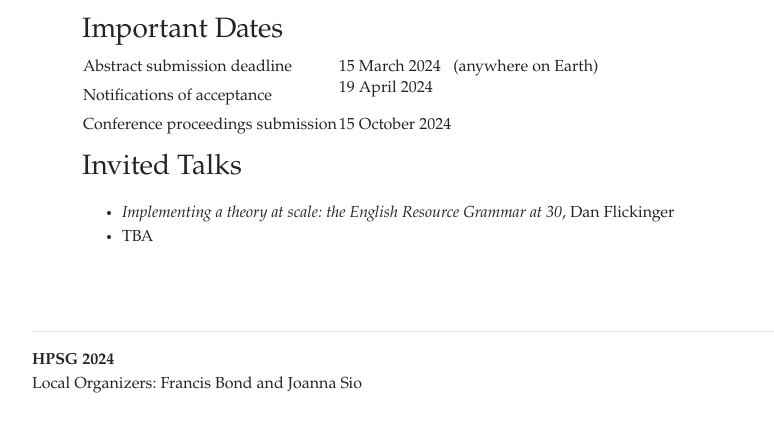
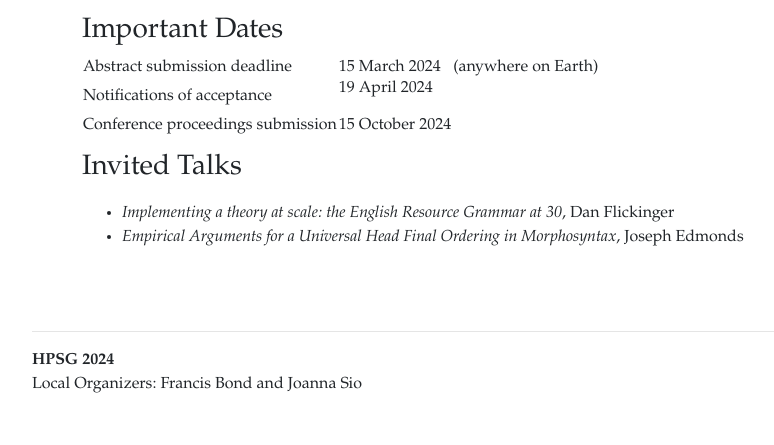
Before and after one commit to bond-lab/2024-hpsg, a Flask app: page / in a window 1280 px wide. Shown: the part 468-913 px from the top of the page, without its empty margins (88-862 px from the left). Run offline with Flask 3, Linux system fonts and the light colour scheme; some libraries are stand-ins or nearby versions.

Commit message:
Added Joe Edmond's invited talk

```diff
--- a/docs/index.html
+++ b/docs/index.html
@@ -104,7 +104,7 @@ Languages</a></i>
     <p><ul>
       <li><i>Implementing a theory at scale: the English Resource
       Grammar at 30</i>,  Dan Flickinger
-      <li>TBA
+      <li><i>Empirical Arguments for a Universal Head Final Ordering in Morphosyntax</i>, Joseph Edmonds
     </ul></p>
 
 
--- a/web/templates/index.html
+++ b/web/templates/index.html
@@ -47,7 +47,7 @@ Languages</a></i>
     <p><ul>
       <li><i>Implementing a theory at scale: the English Resource
       Grammar at 30</i>,  Dan Flickinger
-      <li>TBA
+      <li><i>Empirical Arguments for a Universal Head Final Ordering in Morphosyntax</i>, Joseph Edmonds
     </ul></p>
 
 
```
